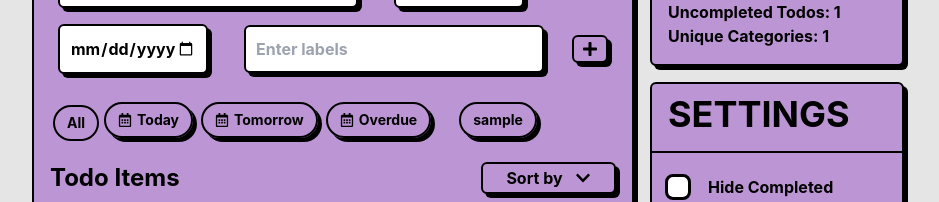
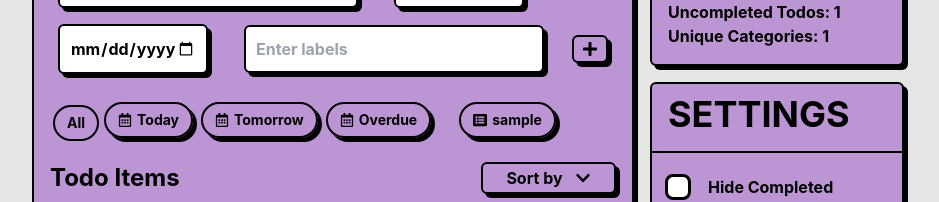
Before and after one commit to ehoffman66/todo, a React (Create React App) app: page / in a window 1280 px wide. Both pictures are taken after typing "Sample", "Sample", "2020-01-15", "Sample" into the empty fields and a click on the button 762 px from the left and 216 px from the top of the page. Shown: the part 167-369 px from the top of the page, without its empty margins (172-1111 px from the left). Built offline with nearby package versions, Linux system fonts and the light colour scheme.

Commit message:
Add new icons for categories

```diff
--- a/src/App.js
+++ b/src/App.js
@@ -10,6 +10,8 @@ import { FiSave } from 'react-icons/fi';
 import SettingsCard from './components/SettingsCard';
 import StatsCard from './components/StatsCard';
 import GoalsCard from './components/GoalsCard';
+import { FaTags } from 'react-icons/fa';
+import { FaListAlt } from 'react-icons/fa';
 
 function App() {
    // State variables for todos
@@ -307,10 +309,13 @@ function App() {
                         {categories.map((category, index) => (
                            <Badge
                               key={index}
-                              badgeText={category}
-                              onClick={() => handleBadgeClick(category === "Blank" ? "" : category)}
-                              isSelected={category === selectedBadge}
-                              className="my-10"
+                              badgeText={
+                                 <div style={{ display: 'flex', alignItems: 'center' }}>
+                                    <FaListAlt style={{ marginRight: '5px' }} /> {category}
+                                 </div>
+                              }
+                              isSelected={selectedBadge === category}
+                              onClick={() => handleBadgeClick(category)}
                            />
                         ))}
                   </div>
```
